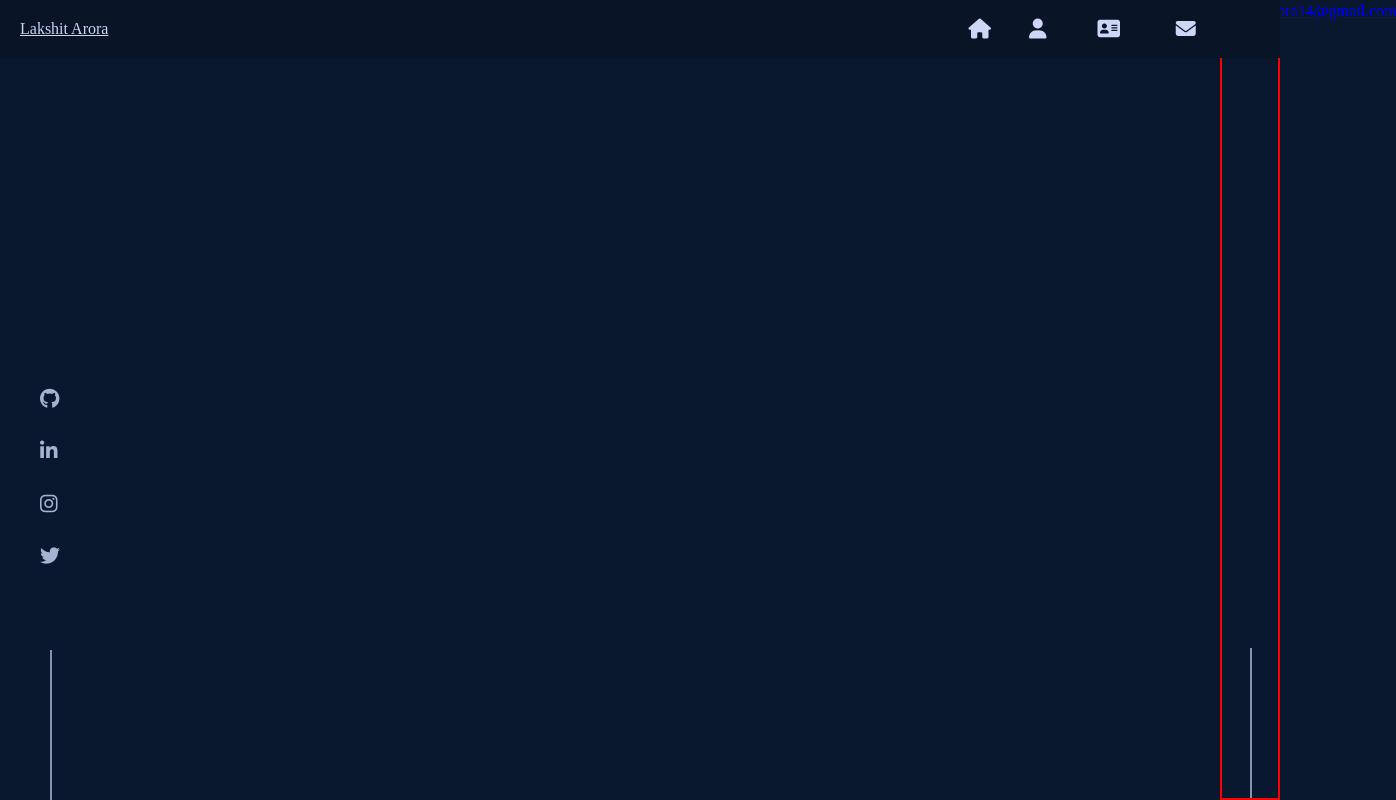
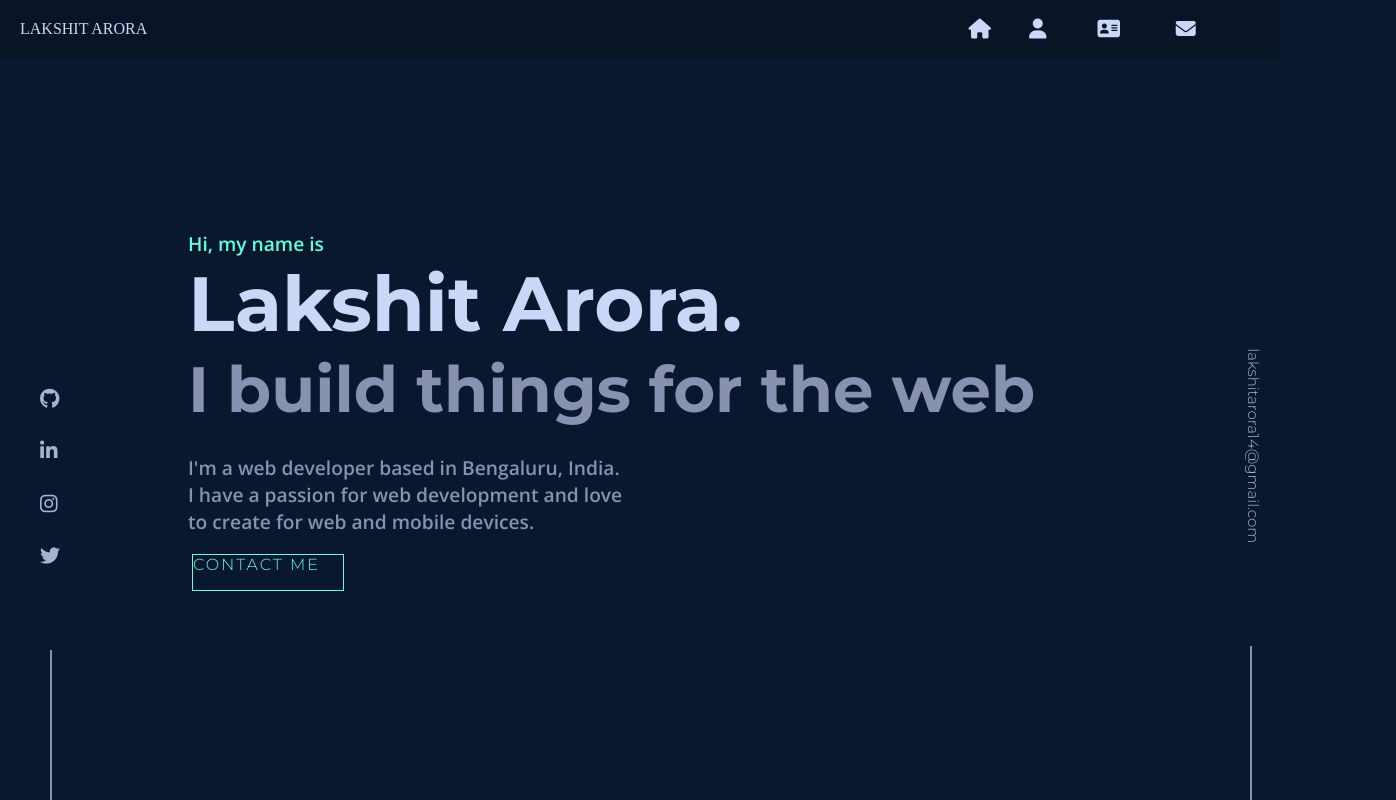
Before and after one commit to lakshitarora14/Portfolio, a Vue app: page / in a window 1280 px wide. Shown: the whole page, 1396 px wide, since content can reach past the window. Built offline with nearby package versions, Linux system fonts and the light colour scheme.

Commit message:
added contact me button

```diff
--- a/public/index.html
+++ b/public/index.html
@@ -2,6 +2,7 @@
 <html lang="en">
   <head>
     <script src="https://kit.fontawesome.com/56696c2497.js" crossorigin="anonymous"></script>
+    <link href="https://fonts.googleapis.com/css2?family=Montserrat:wght@300;700&family=Open+Sans:wght@600&display=swap" rel="stylesheet">
     <meta charset="utf-8">
     <meta http-equiv="X-UA-Compatible" content="IE=edge">
     <meta name="viewport" content="width=device-width,initial-scale=1.0">
--- /dev/null
+++ b/src/components/ContactButton.vue
@@ -0,0 +1,40 @@
+<template>
+  <div>
+    <br>
+    <router-link to="/contact-me" class="route">
+      <div class="contact">
+        CONTACT ME
+      </div>
+    </router-link>
+  </div>
+</template>
+
+<script>
+  export default {
+    name: "ContactButton.vue"
+  }
+</script>
+
+<style scoped lang="scss">
+  *{
+    font-family: "Montserrat";
+    font-weight: 300;
+    letter-spacing: 2px;
+  }
+  .contact{
+    border: 1px solid #64FFDA;
+    color: #64FFDA;
+    height: 35px;
+    width: 150px;
+    margin-left: 15%;
+    display: flex;
+    &:hover{
+      color: #0a182f;
+      background-color: #64FFDA;
+    }
+  }
+  a{
+    text-decoration: none;
+  }
+
+</style>
--- /dev/null
+++ b/src/components/Lakshit.vue
@@ -0,0 +1,80 @@
+<template>
+  <div class="animated-title">
+    <div class="text-top">
+      <div>
+        <span>Hi,</span>
+        <span>I'm Lakshit Arora,</span>
+      </div>
+    </div>
+    <div class="text-bottom">
+      <div>I build things for the web.</div>
+    </div>
+  </div>
+</template>
+
+<script>
+  export default {
+    name: "Lakshit.vue"
+  }
+</script>
+
+<style scoped lang="scss">
+  @import url('https://fonts.googleapis.com/css?family=Roboto:700');
+  @keyframes showTopText {
+    0% { transform: translate3d(0, 100%, 0); }
+    40%, 60% { transform: translate3d(0, 50%, 0); }
+    100% { transform: translate3d(0, 0, 0); }
+  }
+  @keyframes showBottomText {
+    0% { transform: translate3d(0, -100%, 0); }
+    100% { transform: translate3d(0, 0, 0); }
+  }
+  .animated-title {
+    color: #CCD6F6;
+    font-family: Roboto, Arial, sans-serif;
+    height: 90vmin;
+    left: 50%;
+    position: absolute;
+    top: 50%;
+    transform: translate(-50%, -50%);
+    width: 90vmin;
+  }
+  .animated-title > div {
+    height: 50%;
+    overflow: hidden;
+    position: absolute;
+    width: 100%;
+  }
+  .animated-title > div div {
+    font-size: 12vmin;
+    padding: 2vmin 0;
+    position: absolute;
+  }
+  .animated-title > div div span {
+    display: block;
+  }
+  .animated-title > div.text-top {
+    border-bottom: 1vmin solid #000;
+    top: 0;
+  }
+  .animated-title > div.text-top div {
+    animation: showTopText 1s;
+    animation-delay: 0.5s;
+    animation-fill-mode: forwards;
+    bottom: 0;
+    transform: translate(0, 100%);
+  }
+  .animated-title > div.text-top div span:first-child {
+    color: #767676;
+  }
+  .animated-title > div.text-bottom {
+    bottom: 0;
+  }
+  .animated-title > div.text-bottom div {
+    animation: showBottomText 0.5s;
+    animation-delay: 1.75s;
+    animation-fill-mode: forwards;
+    top: 0;
+    transform: translate(0, -100%);
+  }
+</style>
--- /dev/null
+++ b/src/components/LakshitStatic.vue
@@ -0,0 +1,75 @@
+<template>
+  <div class="intro">
+    <div class="intro-big">
+      <div class="intro-big__one">Hi, my name is</div>
+      <div class="intro-big__two">Lakshit Arora.</div>
+      <div class="intro-big__three">I build things for the web</div>
+    </div>
+    <div class="intro-small">
+      <div class="intro-small-info">
+        I'm a web developer based in Bengaluru, India.<br>
+        I have a passion for web development and love <br> to create for web and mobile devices.
+      </div>
+    </div>
+  </div>
+</template>
+
+<script>
+  export default {
+    name: "LakshitStatic.vue"
+  }
+</script>
+
+<style scoped lang="scss">
+  .intro {
+    width: 70%;
+    display: inline-block;
+    margin: 0 auto;
+    padding-top: 18%;
+    padding-left: 10%;
+    vertical-align: bottom;
+  }
+
+  .intro-big {
+    font-family: "Montserrat";
+    font-weight: bolder;
+    &__one {
+      font-family: "Open Sans";
+      color: #64FFDA;
+      font-size: 1.5vw;
+    }
+
+    &__two {
+      font-size: 6vw;
+      color: #CCD6F6;
+      text-decoration: none;
+      -webkit-background-clip: text;
+      -webkit-text-fill-color: transparent;
+      background-image: linear-gradient(
+              0deg,
+              #64FFDA,
+              #64FFDA 50%,
+              #CCD6F6 10%);
+      background-size: 100% 200%;
+      background-position: 0% 0%;
+    }
+    &__two:hover{
+      transition: all 2s cubic-bezier(0.000, 0.000, 0.230, 1);
+      background-position: 100% 100%;
+    }
+
+    &__three {
+      font-size: 5vw;
+      color: #8892b0;
+    }
+  }
+
+  .intro-small {
+    font-family: "Open Sans";
+    color: #8892b0;
+    text-align: justify-all;
+    padding-top: 2vw;
+    font-size: 1.5vw;
+  }
+
+</style>
--- a/src/components/NavBar.vue
+++ b/src/components/NavBar.vue
@@ -2,7 +2,7 @@
   <div class="navbar">
     <div class="navbar__name">
       <router-link to="/" class="route">
-        Lakshit Arora
+        LAKSHIT ARORA
       </router-link>
     </div>
     <ul class="navbar__ul">
@@ -46,16 +46,24 @@
     padding-top: 20px;
 
     &__name {
+      font-family:"PT Sans Narrow";
       float: left;
       padding-left: 20px;
       cursor: pointer;
+      &:hover{
+        color: #64FFDA;
+        margin-top: -3px;
+        padding: -1px;
+        -webkit-transition: margin 100ms ease-out;
+        -moz-transition: margin 100ms ease-out;
+        -o-transition: margin 100ms ease-out;
+      }
     }
   }
-  a{
+
+  a {
     color: #CCD6F6;
-  }
-  a:hover{
-    color: #64FFDA;
+    text-decoration: none;
   }
 
   ul {
@@ -74,11 +82,13 @@
     flex: 0 1 auto;
     list-style-type: none;
     visibility: hidden;
+    font-family:"PT Sans Narrow";
   }
-  i:hover{
-    margin-top:-3px;
-    padding:-1px;
-    float:left;
+
+  i:hover {
+    margin-top: -3px;
+    padding: -1px;
+    float: left;
     -webkit-transition: margin 100ms ease-out;
     -moz-transition: margin 100ms ease-out;
     -o-transition: margin 100ms ease-out;
--- a/src/components/NavbarLeft.vue
+++ b/src/components/NavbarLeft.vue
@@ -1,16 +1,16 @@
 <template>
   <div class="navbar">
     <ul>
-      <li><a href="">
+      <li><a href="https://github.com/lakshitarora14">
         <i class="fab fa-github fa-lg"></i>
       </a></li>
-      <li><a href="">
+      <li><a href="https://www.linkedin.com/in/lakshitarora/">
         <i class="fab fa-linkedin-in fa-lg"></i>
       </a></li>
-      <li><a href="">
+      <li><a href="https://www.instagram.com/lakshit__arora/">
         <i class="fab fa-instagram fa-lg"></i>
       </a></li>
-      <li><a href="">
+      <li><a href="https://twitter.com/lakshitarora14">
         <i class="fab fa-twitter fa-lg"></i>
       </a></li>
     </ul>
@@ -66,6 +66,7 @@
 
   a {
     color: #A8B2D1;
+    text-decoration: none;
   }
 
   a:hover {
--- a/src/components/NavbarRight.vue
+++ b/src/components/NavbarRight.vue
@@ -20,9 +20,29 @@
     padding: 0px;
     margin: 0px;
   }
+  a {
+    color: #A8B2D1;
+    text-decoration: none;
+  }
 
+  a:hover {
+    color: #64FFDA;
+  }
+  .email{
+    font-family:"Montserrat";
+    transform: rotate(90deg);
+    font-size: 15px;
+    margin-top: 27vw;
+    margin-left: 2vw;
+  }
+  .email:hover{
+    padding-top: 7px;
+    -webkit-transition: margin 100ms ease-out;
+    -moz-transition: margin 100ms ease-out;
+    -o-transition: margin 100ms ease-out;
+  }
   .line {
-    height: 150px;
+    height: 12vw;
     border-right: 2px solid #8892b0;
     width: 50%;
     z-index: 1;
@@ -32,7 +52,6 @@
 
   .navbar {
     position: relative;
-    border: 2px solid red;
     min-height: 100vh;
     box-sizing: border-box;
     height: auto;
--- a/src/views/Home.vue
+++ b/src/views/Home.vue
@@ -2,17 +2,21 @@
   <div class="home">
     <NavbarLeft></NavbarLeft>
     <navbar-right></navbar-right>
+    <LakshitStatic></LakshitStatic>
+    <ContactButton></ContactButton>
   </div>
 </template>
 
 <script>
   import NavbarLeft from '../components/NavbarLeft'
   import NavbarRight from '../components/NavbarRight'
+  import LakshitStatic from '../components/LakshitStatic'
+  import ContactButton from '../components/ContactButton'
 
   export default {
     name: 'Home',
     components: {
-      NavbarLeft, NavbarRight
+      NavbarLeft, NavbarRight,LakshitStatic,ContactButton
     }
   }
 </script>
```
Also changed, not shown: src/components/ContactMeNavbar.vue (added, +13 -0 lines).
